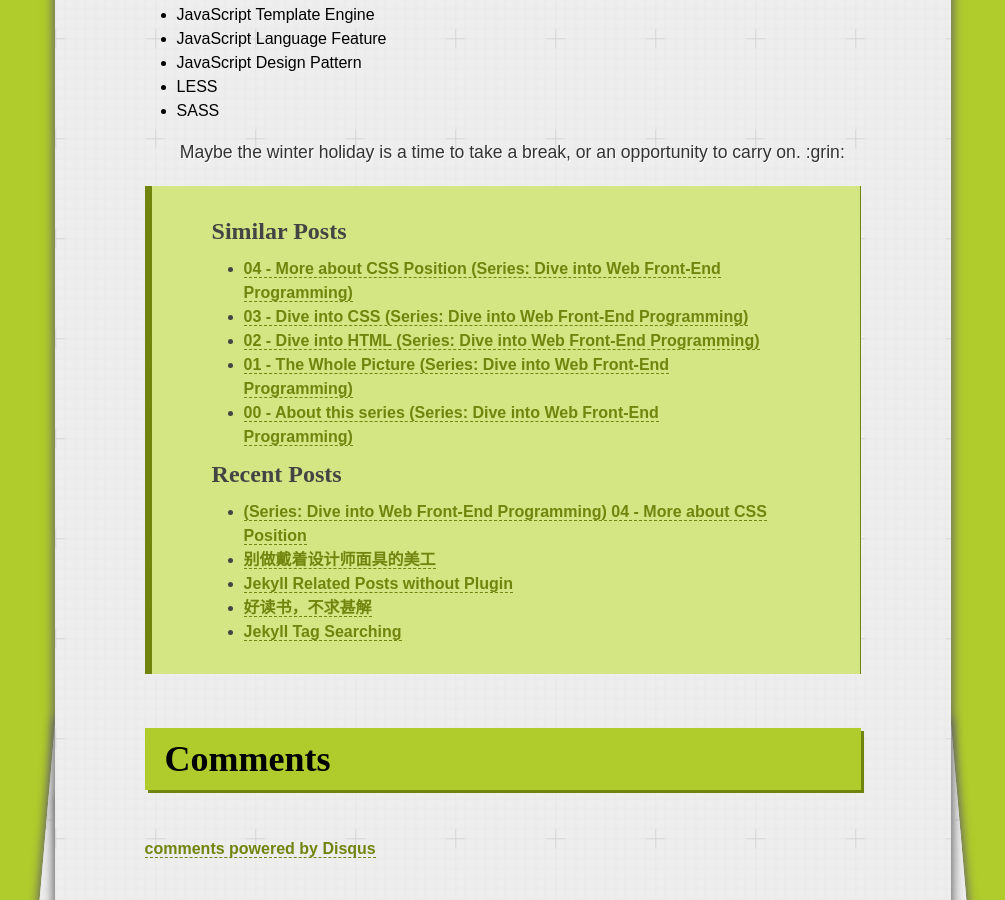
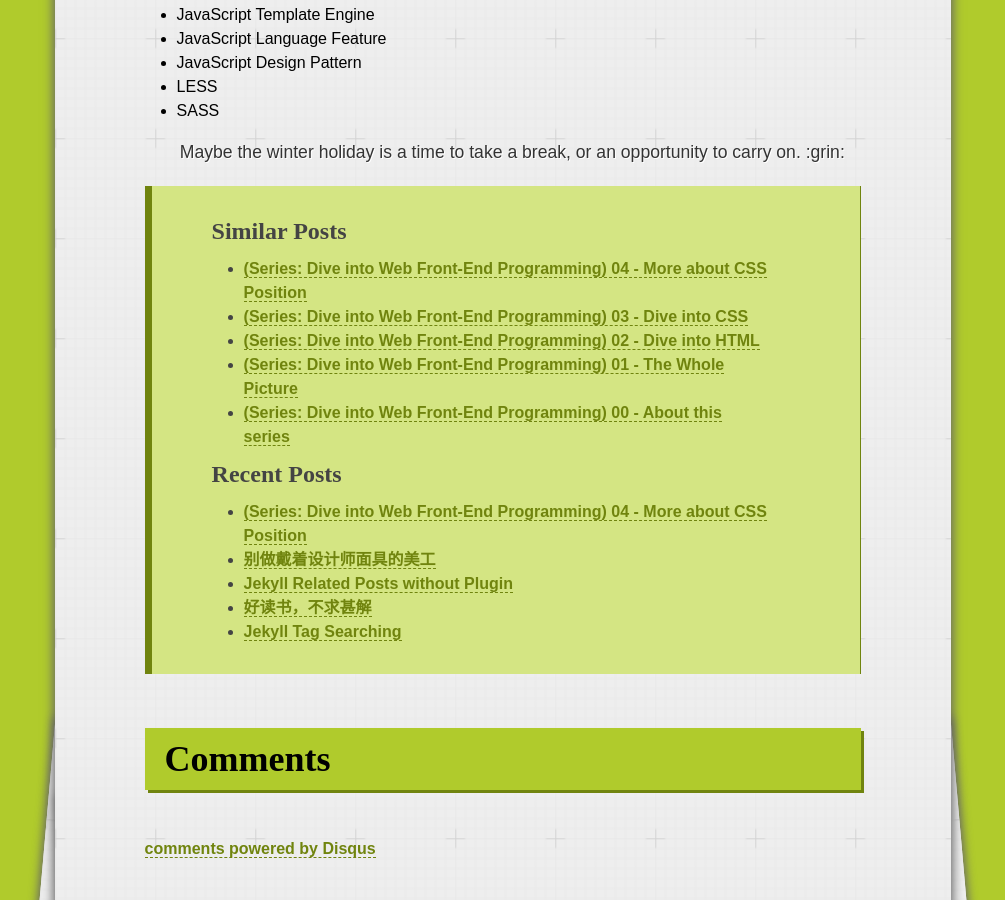
Before and after one commit to Ovilia/blog, a Jekyll site: the page built from _posts/2013-12-03-learning-list-for-2014.md, in a window 1280 px wide and 900 px high, scrolled down 1242 px. Shown: the whole window, without its empty margins (137-1142 px from the left). Built offline with Jekyll 4.4.1, drawn with Linux system fonts in a browser that asks for light colours; Markdown is read by kramdown in place of the engine named in the settings; comment, search, counter and statistics services are not loaded.

Commit message:
series display in related posts

```diff
--- a/_layouts/post.html
+++ b/_layouts/post.html
@@ -47,10 +47,10 @@
                         <ul>
                         {% endif %}
                         <li class="relatedPost">
-                            <a href="{{ site.url }}{{ post.url }}">{{ post.title }}
+                            <a href="{{ site.url }}{{ post.url }}">
                             {% if post.series %}
                                 (Series: {{ post.series }})
-                            {% endif %}
+                            {% endif %}{{ post.title }}
                             </a>
                         </li>
                         {% capture hasSimilar %}{{ hasSimilar }}*{% endcapture %}
```
